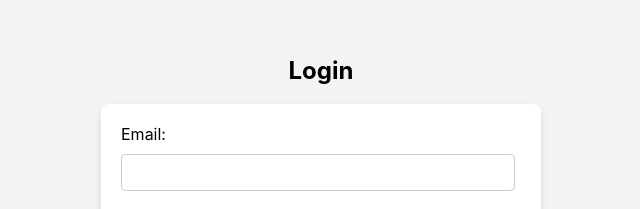
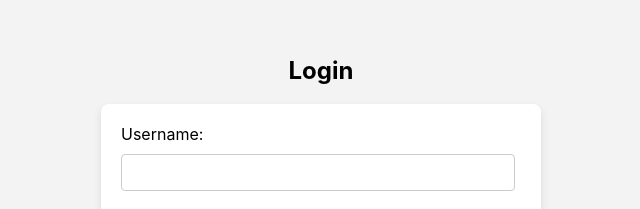
Before and after one commit to GR8-CSC-468/Smart-Home-System, a React (Create React App) app in the folder webui.v2/frontend/: page /login in a window 1280 px wide. Shown: the part 193-402 px from the top of the page, without its empty margins (319-959 px from the left). Built offline with nearby package versions, Linux system fonts and the light colour scheme; the HTML template or start-up script is replaced by a standard one.

Commit message:
Update Login.js

```diff
--- a/webui.v2/frontend/src/Login.js
+++ b/webui.v2/frontend/src/Login.js
@@ -1,35 +1,33 @@
 import React, { useState } from 'react';
 import { Link, useNavigate } from 'react-router-dom';
 import axios from 'axios';
-import './Login.css'; // Updated to use Login.css
+import './Login.css'; // Make sure to update styles if necessary
 
 function Login() {
-  const [email, setEmail] = useState('');
+  const [username, setUsername] = useState('');  // Changed from email to username
   const [password, setPassword] = useState('');
   const navigate = useNavigate();
 
   const handleLogin = async (e) => {
     e.preventDefault();
     try {
-      const response = await axios.post('http://10.43.248.34/login', { email, password });
+      // Update the payload to include username instead of email
+      const response = await axios.post('http://10.43.248.34/login', { username, password });
       if (response.status === 200) {
-        navigate('/dashboard');
+        navigate('/dashboard');  // Navigate to the dashboard upon successful login
       }
     } catch (error) {
       console.error('Login failed:', error);
+      alert('Login failed: ' + (error.response?.data?.message || "Unknown Error"));
     }
-  };
-
-  const handleTemporaryAccess = () => {
-    navigate('/dashboard');
   };
 
   return (
     <div className="login-container">
       <h2>Login</h2>
       <form onSubmit={handleLogin} className="login-form">
-        <label>Email:</label>
-        <input type="email" value={email} onChange={(e) => setEmail(e.target.value)} />
+        <label>Username:</label>
+        <input type="text" value={username} onChange={(e) => setUsername(e.target.value)} />
         <label>Password:</label>
         <input type="password" value={password} onChange={(e) => setPassword(e.target.value)} />
         <button type="submit">Login</button>
```
